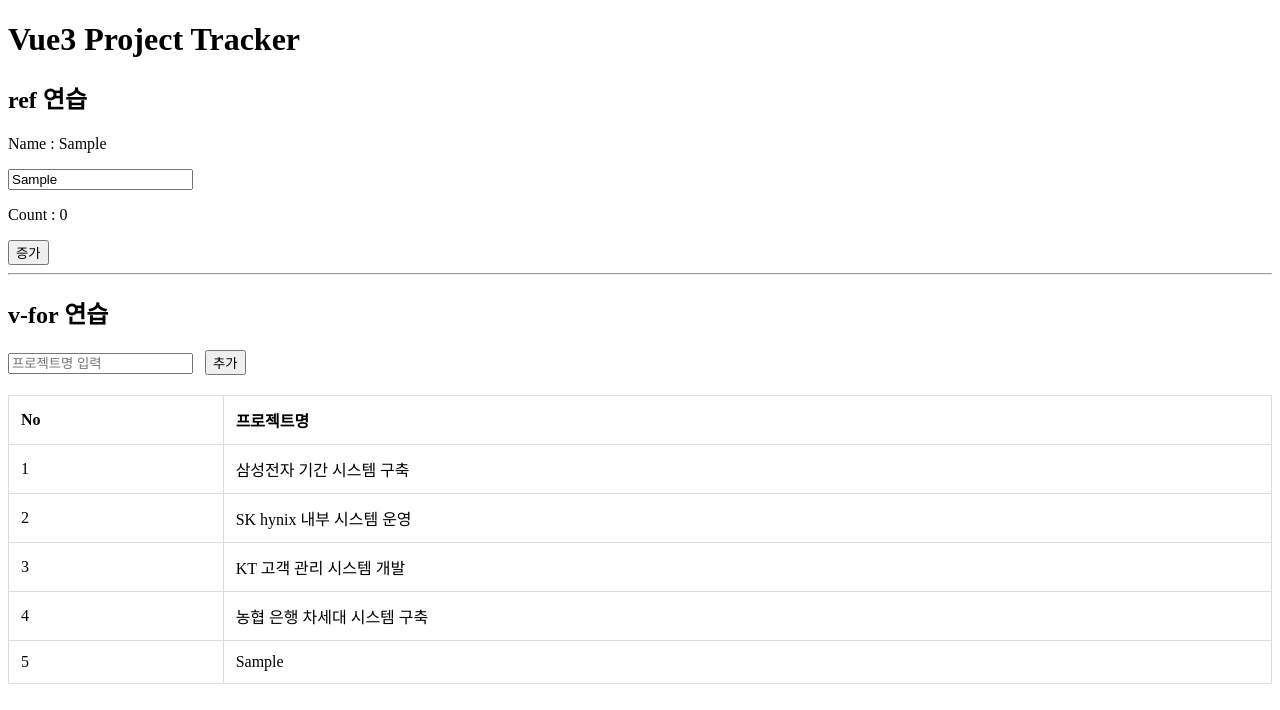
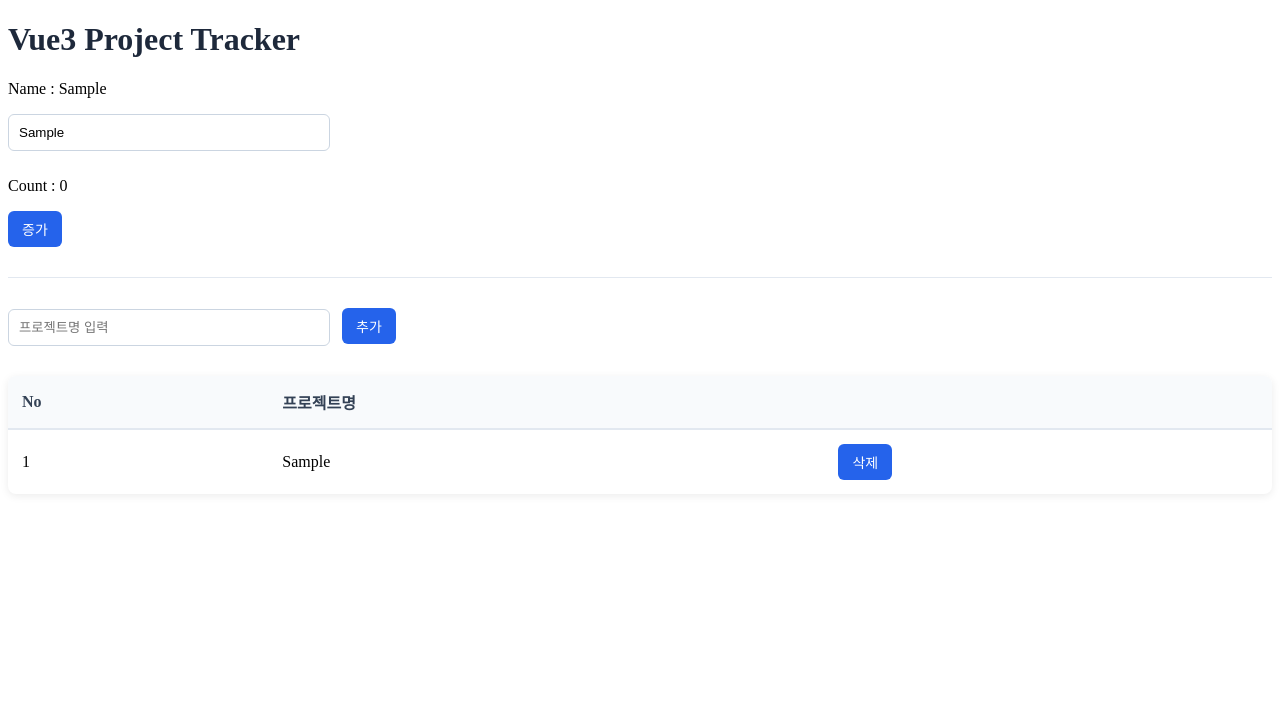
Before and after one commit to devLsy/vue3-study, a Vue app: page / in a window 1280 px wide. Both pictures are taken after typing "Sample", "Sample" into the empty fields and a click on the button "추가". Shown: the top 710 px of the page. Built offline with nearby package versions, Linux system fonts and the light colour scheme.

Commit message:
feat: 폴더 구조 분리, axios api 연결 준비 중

```diff
--- a/package.json
+++ b/package.json
@@ -9,6 +9,8 @@
     "preview": "vite preview"
   },
   "dependencies": {
+    "@types/axios": "^0.9.36",
+    "axios": "^1.18.1",
     "vue": "^3.5.38"
   },
   "devDependencies": {
--- a/src/App.vue
+++ b/src/App.vue
@@ -3,13 +3,9 @@ import { ref } from 'vue'
 
 const count = ref(0)
 const name = ref('')
+const editedId = ref(null)
 const projectName = ref('')
-const projects = ref([
-  { id: 1, name: '삼성전자 기간 시스템 구축'},
-  { id: 2, name: 'SK hynix 내부 시스템 운영'},
-  { id: 3, name: 'KT 고객 관리 시스템 개발'},
-  { id: 4, name: '농협 은행 차세대 시스템 구축'},
-])
+const projects = ref([])
 
 const increase = () => {
   count.value++
@@ -33,11 +29,32 @@ const addProject = () => {
   projectName.value = '';
 }
 
+const deleteProject = (id) => {
+  if(confirm('정말 삭제하시겠습니까?')) {
+    projects.value = projects.value.filter(project => project.id !== id);
+  }
+}
+
+const startEdit = (project) => {
+  editedId.value = project.id
+  projectName.value = project.name
+}
+
+const updateProject = () => {
+  projects.value = projects.value.map(project => {
+    if (project.id === editedId.value) {
+      return { ...project, name: projectName.value };
+    }
+    return project;
+  });
+  editedId.value = null;
+  projectName.value = '';
+}
+
 </script>
 
 <template>
   <h1>Vue3 Project Tracker</h1>
-  <h2>ref 연습</h2>
   <p>Name : {{ name }}</p>
   <input type="text" v-model="name" /> <br/>
 
@@ -45,21 +62,30 @@ const addProject = () => {
   <button @click="increase">증가</button> <br/>
   <hr>
 
-  <h2>v-for 연습</h2>
   <input type="text" v-model="projectName" placeholder="프로젝트명 입력" /> &nbsp;
-  <button @click="addProject">추가</button>
+  <button @click="addProject">추가</button> &nbsp;
+  <button v-if="editedId !== null" @click="updateProject(editedId)">수정 저장</button>
+
   <table>
     <thead>
       <tr>
         <th>No</th>
         <th>프로젝트명</th>
+        <th></th>
       </tr>
     </thead>
 
     <tbody>
       <tr v-for="(project, index) in projects" :key="project.id">
         <td>{{ index + 1 }}</td>
-        <td>{{ project.name }}</td>
+        <td @click="startEdit(project)">
+          {{ project.name }}
+        </td>
+        <td>
+          <button @click="deleteProject(project.id)">
+            삭제
+          </button>
+        </td>
       </tr>
     </tbody>
   </table>
@@ -71,19 +97,73 @@ table {
   width: 100%;
   border-collapse: collapse;
   margin-top: 20px;
-}
-
-th,
-td {
-  border: 1px solid #ddd;
-  padding: 12px;
+  background: #fff;
+  border-radius: 8px;
+  overflow: hidden;
+  box-shadow: 0 2px 8px rgba(0, 0, 0, 0.08);
 }
 
 th {
+  background-color: #f8fafc;
+  color: #334155;
+  font-weight: 600;
   text-align: left;
+  padding: 14px;
+  border-bottom: 2px solid #e2e8f0;
+}
+
+td {
+  padding: 14px;
+  border-bottom: 1px solid #e2e8f0;
+}
+
+tbody tr {
+  transition: background-color 0.2s;
 }
 
 tbody tr:hover {
-  background-color: #f5f5f5;
+  background-color: #f8fafc;
+}
+
+tbody tr:last-child td {
+  border-bottom: none;
+}
+
+button {
+  padding: 8px 14px;
+  border: none;
+  border-radius: 6px;
+  cursor: pointer;
+  background-color: #2563eb;
+  color: white;
+  font-size: 14px;
+  transition: 0.2s;
+}
+
+button:hover {
+  opacity: 0.9;
+}
+
+input {
+  padding: 10px;
+  border: 1px solid #cbd5e1;
+  border-radius: 6px;
+  min-width: 300px;
+  margin-bottom: 10px;
+}
+
+h1 {
+  color: #1e293b;
+}
+
+h2 {
+  margin-top: 30px;
+  color: #475569;
+}
+
+hr {
+  margin: 30px 0;
+  border: none;
+  border-top: 1px solid #e2e8f0;
 }
 </style>
```
Also changed, not shown: src/api/projectApi.js (added, +19 -0 lines), 1 other file (tests, documents, lock files or other folders).
